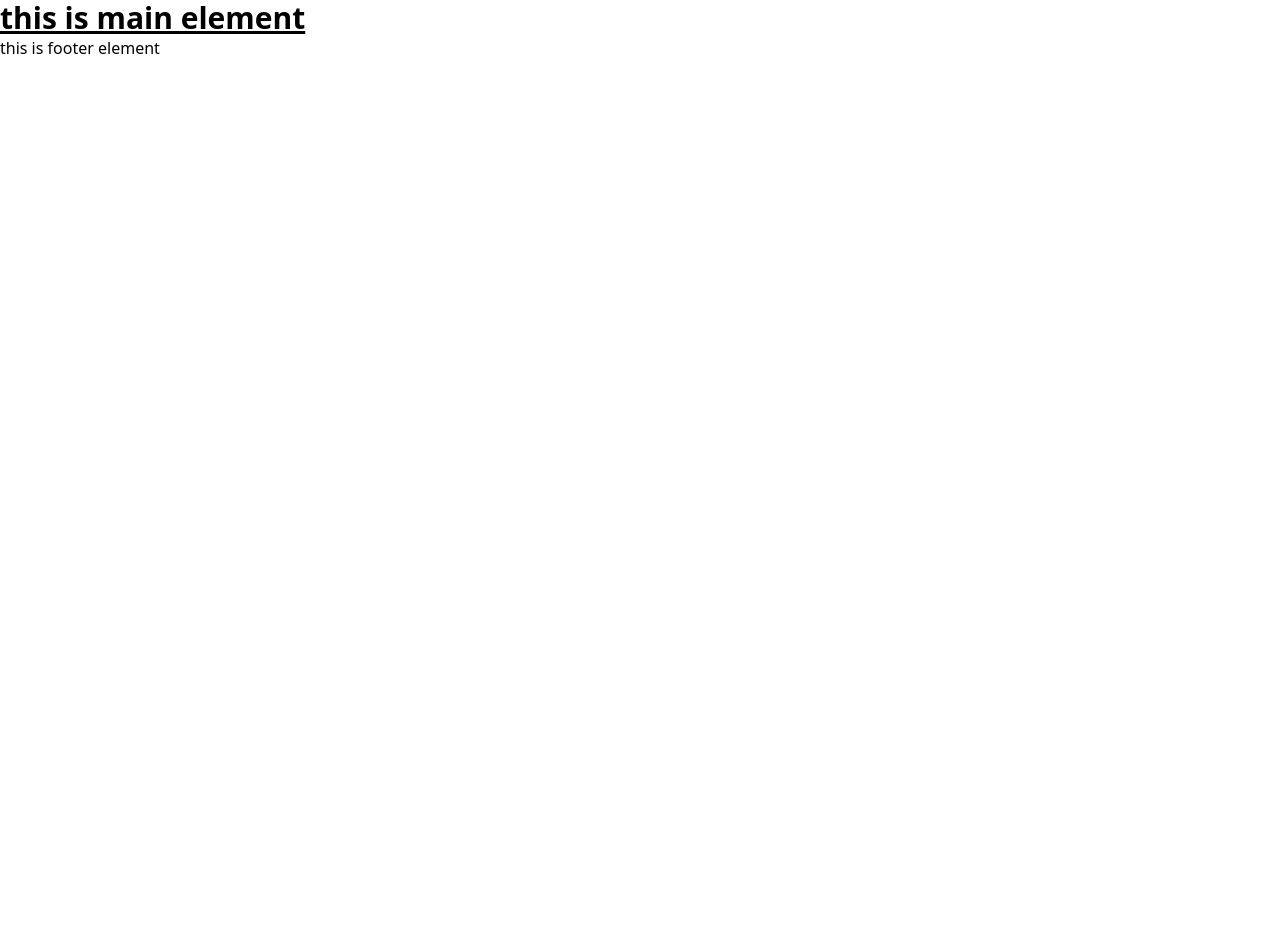
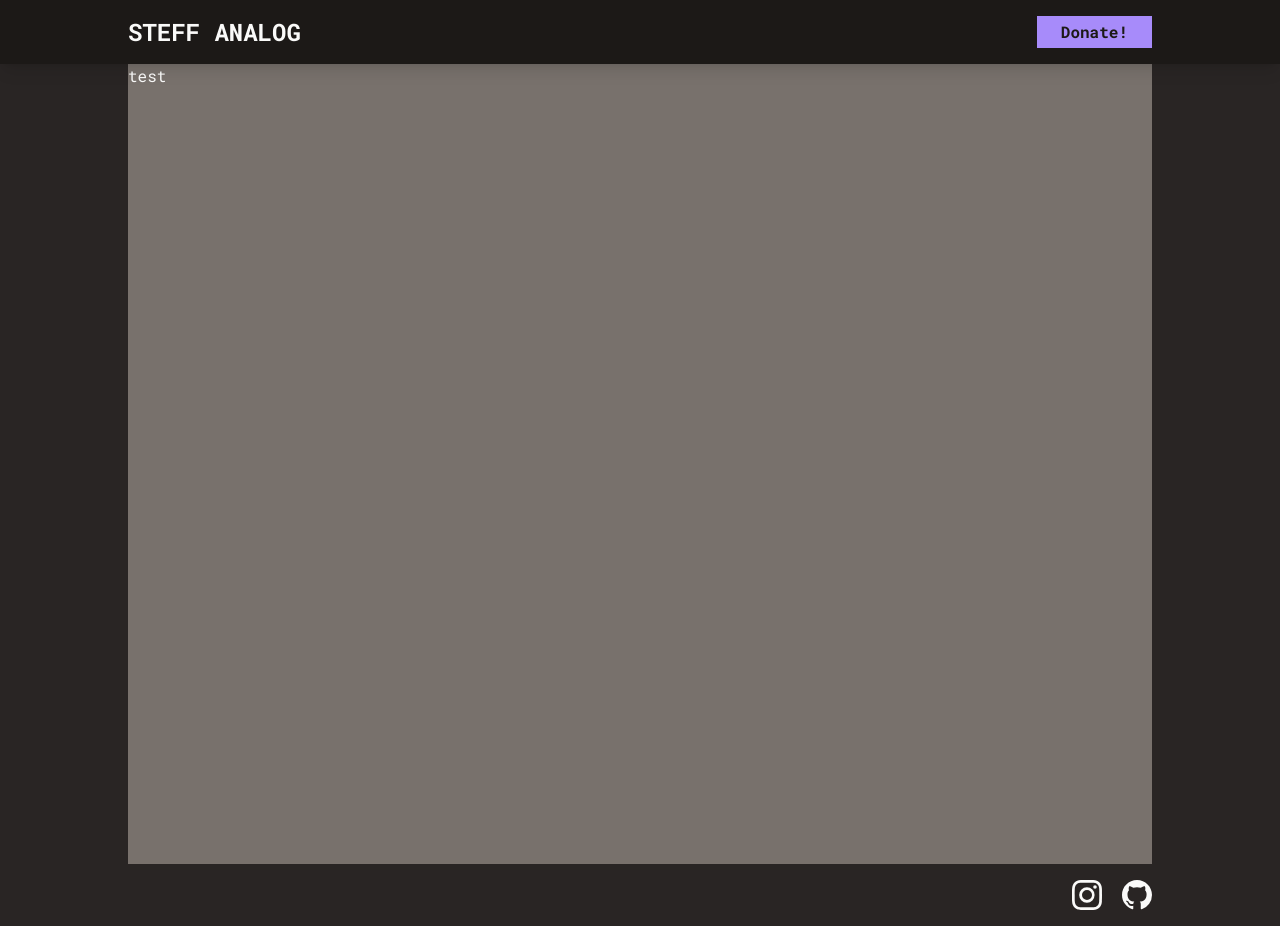
Before and after one commit to Stefano-Mazziotta/photography-website, a Next.js app: page / in a window 1280 px wide. Before the commit the page ends 800 px from the top, so only its background shows below. Built offline with nearby package versions, Linux system fonts and the light colour scheme.

Commit message:
build the layout

```diff
--- /dev/null
+++ b/src/components/Footer/index.tsx
@@ -0,0 +1,13 @@
+import Link from 'next/link';
+import { BsInstagram, BsGithub } from 'react-icons/bs';
+
+export function Footer() {
+    return (
+        <footer className='w-full flex justify-center py-4'>
+            <nav className='w-4/5 flex justify-end gap-5 text-3xl'>
+                <Link className='hover:text-stone-400 transition-all' href={'#'}><BsInstagram /></Link>
+                <Link className='hover:text-stone-400 transition-all' href={'#'}><BsGithub /></Link>
+            </nav>
+        </footer>
+    )
+}
--- /dev/null
+++ b/src/components/Gallery/index.tsx
@@ -0,0 +1,9 @@
+export function Gallery() {
+    return (
+        <section className='w-full h-screen flex justify-center'>
+            <article className='w-4/5 bg-stone-500'>
+                test
+            </article>
+        </section>
+    )
+}
--- /dev/null
+++ b/src/components/Header/index.tsx
@@ -0,0 +1,20 @@
+import Link from 'next/link';
+
+export function Header() {
+    return (
+        <header className='w-full py-4 bg-stone-900 flex justify-center shadow-lg sticky top-0'>
+            <nav className='w-4/5 flex justify-between items-center'>
+                <Link
+                    href={'#'}
+                    className='text-2xl font-bold hover:text-stone-400 transition-all'>
+                    <h1>STEFF ANALOG</h1>
+                </Link>
+                <Link
+                    href={'#'}
+                    className='px-6 py-1 bg-violet-400 text-stone-900 font-bold hover:bg-violet-500 transition-all'>
+                    Donate!
+                </Link>
+            </nav>
+        </header>
+    )
+}
--- a/src/pages/index.tsx
+++ b/src/pages/index.tsx
@@ -1,25 +1,25 @@
-import Head from 'next/head'
-import Image from 'next/image'
-import { Inter } from 'next/font/google'
+import Head from 'next/head';
+import { Roboto_Mono } from 'next/font/google';
 
+import { Header } from '@/components/Header';
+import { Gallery } from '@/components/Gallery';
+import { Footer } from '@/components/Footer';
 
-const inter = Inter({ subsets: ['latin'] })
+const robotoMono = Roboto_Mono({ subsets: ['latin'] });
 
 export default function Home() {
   return (
-    <>
+    <main className={robotoMono.className}>
       <Head>
         <title>Create Next App</title>
-        <meta name="description" content="Generated by create next app" />
-        <meta name="viewport" content="width=device-width, initial-scale=1" />
-        <link rel="icon" href="/favicon.ico" />
+        <meta name='description' content='Generated by create next app' />
+        <meta name='viewport' content='width=device-width, initial-scale=1' />
+        <link rel='icon' href='/favicon.ico' />
       </Head>
-      <main className='text-3xl font-bold underline'>
-        <p>this is main element</p>
-      </main>
-      <footer>
-        <p>this is footer element</p>
-      </footer>
-    </>
-  )
+
+      <Header />
+      <Gallery />
+      <Footer />
+    </main>
+  );
 }
--- a/src/styles/globals.css
+++ b/src/styles/globals.css
@@ -1,3 +1,10 @@
 @tailwind base;
 @tailwind components;
 @tailwind utilities;
+
+html,
+body {
+    height: 100%;
+    background-color: #292524;
+    color: #fafaf9;
+}
```
Also changed, not shown: public/autoretrato.jpg (added), 1 other file (tests, documents, lock files or other folders).
